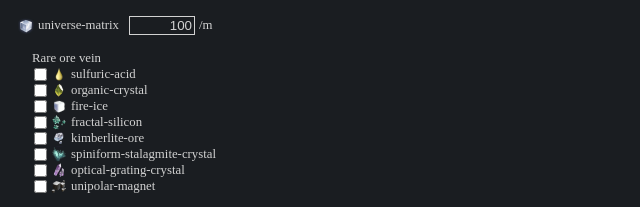
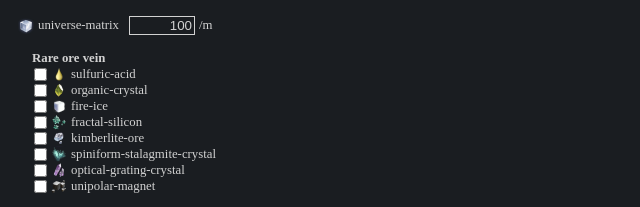
Before and after one commit to migiyubi/dsp-balance, a website built with webpack: page src/html/index.html in a window 1280 px wide. Shown: the top 207 px of the page, 0-640 px from the left. Built offline with nearby package versions, Linux system fonts and the light colour scheme; files whose address does not match are found by name.

Commit message:
Improve UI

```diff
--- a/src/css/main.css
+++ b/src/css/main.css
@@ -6,6 +6,10 @@ body {
 
 body > * {
   margin: 16px 8px;
+}
+
+.title {
+  font-weight: bold;
 }
 
 table {
--- a/src/html/index.html
+++ b/src/html/index.html
@@ -3,6 +3,7 @@
 <head>
   <meta charset="utf-8">
   <meta name="viewport" content="width=device-width,initial-scale=1,user-scalable=no">
+  <title>DSP Ingredients Sheet</title>
 </head>
 <body>
   <div id="target-amount-container">
@@ -12,7 +13,7 @@
     <div>/m</div>
   </div>
   <div id="rare-ore-chooser-container">
-    <div>Rare ore vein</div>
+    <div class="title">Rare ore vein</div>
   </div>
 </body>
 </html>
```
